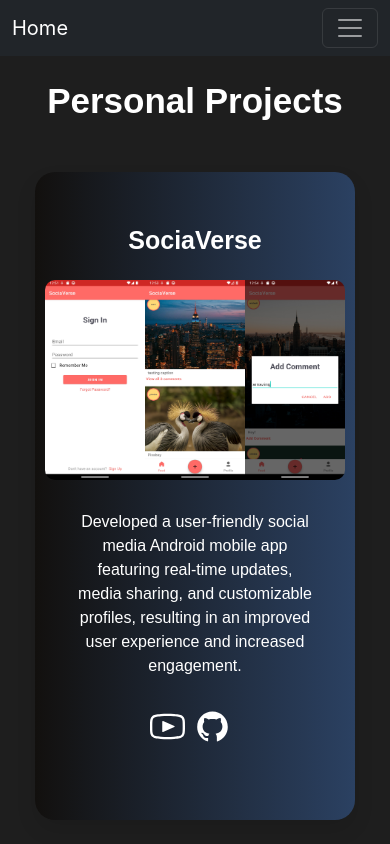
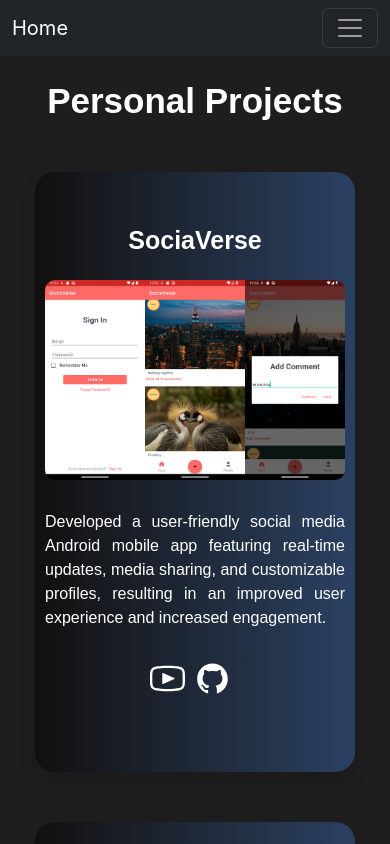
Before and after one commit to m-mraisi/mahmoud_mraisi_portfolio, a React (Create React App) app: page /work in a window 390 px wide. Shown: the top 844 px of the page. Built offline with nearby package versions, Linux system fonts and the light colour scheme.

Commit message:
added a new work

```diff
--- a/src/components/Work.css
+++ b/src/components/Work.css
@@ -90,8 +90,9 @@ height: 200px;
 }
 
 .project-description {
-width: 50%;
-text-align:inherit;
+width: 100%;
+/* text-align:inherit; */
+text-align: left;
 margin: 10px 0px;
 }
 
@@ -127,9 +128,8 @@ margin: 10px 0px;
     }
     .project-description{
         width: 100%;
-        padding: 0px 10%;
-        justify-content: center;
-        align-items: center;
+        /* padding: 0px 10%; */
+        text-align: justify;
     }
 
   }
--- a/src/components/Work.js
+++ b/src/components/Work.js
@@ -5,11 +5,11 @@ import { AiFillGithub } from "react-icons/ai";
 import SociaVerse from "./assets/SociaVerse.jpg";
 import CodePanda from "./assets/CodePanda.jpg";
 import FitnessBookingApp from "./assets/FitnessBookingApp.png";
+import Cancer_tumour_prediction from "./assets/Cancer_tumour_prediction.jpg";
 
 const Work = () => {
   const items = [
     {
-      id: 1,
       name: "SociaVerse",
       imgURL: SociaVerse,
       imgALT: "SociaVerse",
@@ -19,7 +19,6 @@ const Work = () => {
       gitHubURL: "https://github.com/m-mraisi/Advanced_Android_ProjectG13",
     },
     {
-      id: 2,
       name: "CodePanda - Lesson Tutorials Android app",
       imgURL: CodePanda,
       imgALT: "CodePanda",
@@ -29,7 +28,6 @@ const Work = () => {
       gitHubURL: "https://github.com/m-mraisi/Project-G10",
     },
     {
-      id: 3,
       name: "Food Order React App",
       imgURL:
         "https://user-images.githubusercontent.com/67347986/199403052-d5632264-cd3d-4e46-b907-806974360f18.png",
@@ -39,7 +37,6 @@ const Work = () => {
       gitHubURL: "https://github.com/m-mraisi/FoodOrderApp",
     },
     {
-      id: 4,
       name: "Fitness Booking Web App",
       imgURL: FitnessBookingApp,
       imgALT: "Fitness Booking Web App",
@@ -48,13 +45,20 @@ const Work = () => {
         "https://drive.google.com/file/d/1v5UbmtpOLg_IVwlciCCYJz6vC6Kfu5ik/view?usp=sharing",
       gitHubURL: "https://github.com/m-mraisi/Fitness-Booking-App",
     },
+    {
+      name: "Cancerous Tumour Prediction",
+      imgURL: Cancer_tumour_prediction,
+      imgALT: "Cancerous Tumour Prediction",
+      desc: `The Cancerous Tumour Prediction project is a machine learning solution aimed at predicting the cancerous status of a patient's tumour. The project uses the logistic regression algorithm to train a model on a "cancer.csv" dataset, which contains information about various factors that classify tumours as either cancerous or non-cancerous. The end goal is to help determine whether a patient requires surgery or not.
+
+      This project showcases the potential of machine learning in the medical field and demonstrates the ability to solve real-world problems using data science techniques. By training a model on a large dataset and making predictions about the cancerous status of tumours, the Cancerous Tumour Prediction project highlights the importance of accurate classification in the medical field and the impact that data science can have on patient outcomes.`,
+      videoURL: "",
+      gitHubURL: "https://github.com/m-mraisi/Cancerous_Tumour_Predection",
+    },
   ];
 
-  const listItems = items.map((item) => (
-    <div
-      className={item.id % 2 === 0 ? `project even` : `project odd`}
-      key={item.id}
-    >
+  const listItems = items.map((item, i) => (
+    <div className={item.id % 2 === 0 ? `project even` : `project odd`} key={i}>
       <div className="project-name">{item.name}</div>
       <div className="project-details">
         <div className="project-image">
```
Also changed, not shown: src/components/assets/Cancer_tumour_prediction.jpg (added).
